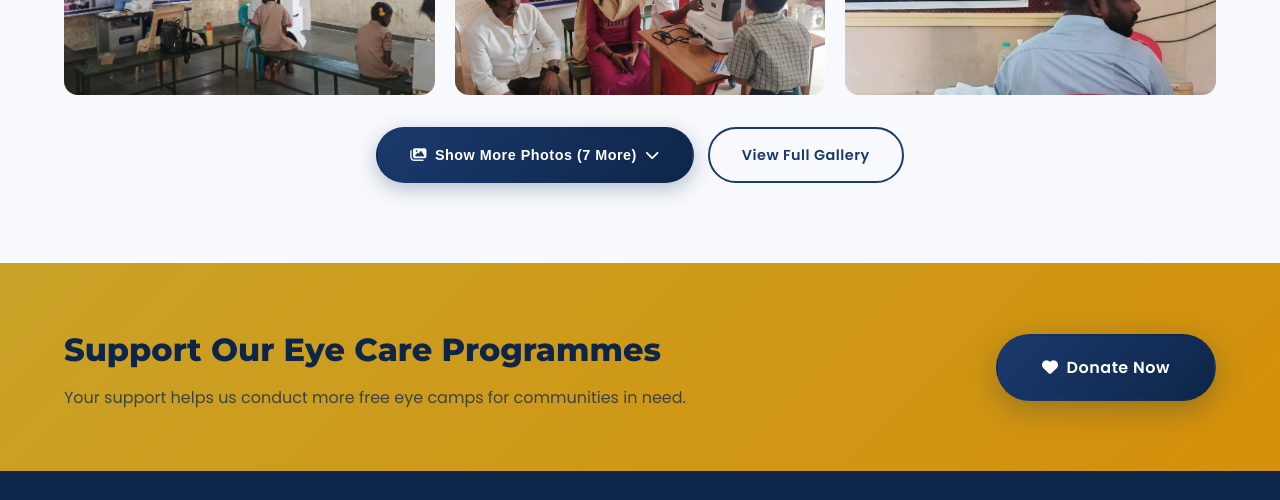
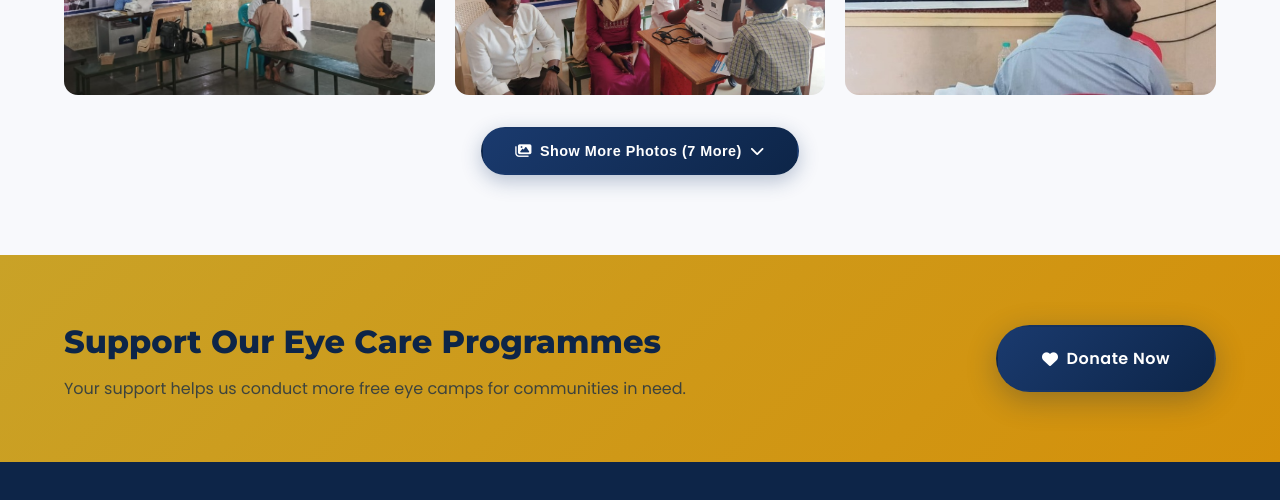
Before and after one commit to jayasrikannan29/jayasri-kannan-foundation, a plain HTML site: page user-side/eye-care.html in a window 1280 px wide. Shown: the part 3140-3640 px from the top of the page. Drawn offline with Linux system fonts and the light colour scheme.

Commit message:
fix: remove View Full Gallery button from eye camp gallery section

```diff
--- a/user-side/eye-care.html
+++ b/user-side/eye-care.html
@@ -216,11 +216,10 @@
       </div>
     </div>
 
-    <div class="text-center" style="margin-top:32px;display:flex;gap:14px;justify-content:center;flex-wrap:wrap;">
+    <div class="text-center" style="margin-top:32px;">
       <button id="eyeGalleryToggleBtn" type="button" onclick="toggleEyeGallery()" class="btn btn-blue" style="cursor:pointer;display:inline-flex;align-items:center;gap:8px;">
         <i class="fa-solid fa-images"></i> <span id="eyeGalleryToggleText">Show More Photos (7 More)</span> <i class="fa-solid fa-chevron-down" id="eyeGalleryToggleIcon"></i>
       </button>
-      <a href="gallery.html" class="btn btn-outline-blue">View Full Gallery</a>
     </div>
   </div>
 </section>
```
Also changed, not shown: user-side/index.html (+1 -2 lines).
